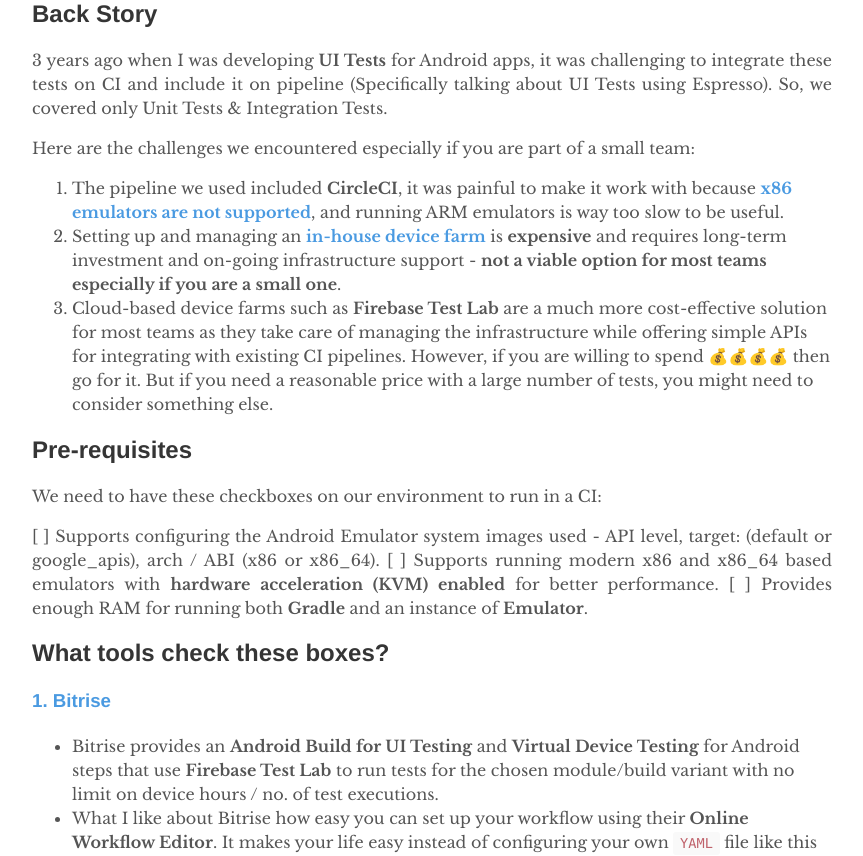
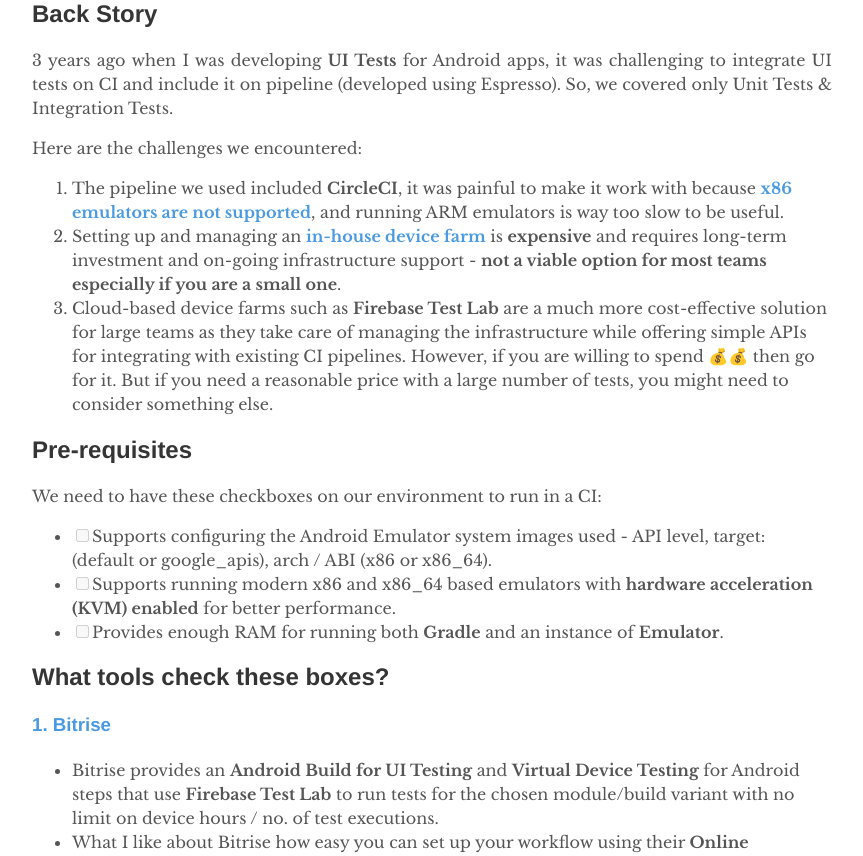
Before and after one commit to ziadtawfeek/web, a Jekyll site: the page built from _posts/2020-07-03-android-ui-tests-ci.md, in a window 1280 px wide and 1400 px high, scrolled down 635 px. Shown: the part 210-1066 px from the top of the window, without its empty margins (208-1071 px from the left). Built offline with Jekyll 4.4.1, drawn with Linux system fonts in a browser that asks for light colours; some of the changed text lies outside the part shown.

Commit message:
Update 2020-07-03-android-ui-tests-ci.md

```diff
--- a/_posts/2020-07-03-android-ui-tests-ci.md
+++ b/_posts/2020-07-03-android-ui-tests-ci.md
@@ -15,21 +15,20 @@ comments: false
 
 ## Back Story
 
-3 years ago when I was developing **UI Tests** for Android apps, it was challenging to integrate these tests on CI and include it on pipeline (Specifically talking about UI Tests using Espresso). So, we covered only Unit Tests & Integration Tests.
+3 years ago when I was developing **UI Tests** for Android apps, it was challenging to integrate UI tests on CI and include it on pipeline (developed using Espresso). So, we covered only Unit Tests & Integration Tests.
 
-Here are the challenges we encountered especially if you are part of a small team:
+Here are the challenges we encountered:
 
 1. The pipeline we used included **CircleCI**, it was painful to make it work with because **[x86 emulators are not supported](https://www.reddit.com/r/androiddev/comments/7hsar5/has_anyone_been_able_to_run_espresso_tests_in/)**, and running ARM emulators is way too slow to be useful.
 2. Setting up and managing an **[in-house device farm](https://bughuntersam.com/setting-up-a-homemade-charging-station/)** is **expensive** and requires long-term investment and on-going infrastructure support - **not a viable option for most teams especially if you are a small one**.
-3. Cloud-based device farms such as **Firebase Test Lab** are a much more cost-effective solution for most teams as they take care of managing the infrastructure while offering simple APIs for integrating with existing CI pipelines. However, if you are willing to spend 💰💰💰💰 then go for it. But if you need a reasonable price with a large number of tests, you might need to consider something else.
+3. Cloud-based device farms such as **Firebase Test Lab** are a much more cost-effective solution for large teams as they take care of managing the infrastructure while offering simple APIs for integrating with existing CI pipelines. However, if you are willing to spend 💰💰 then go for it. But if you need a reasonable price with a large number of tests, you might need to consider something else.
 
 ## Pre-requisites
 
 We need to have these checkboxes on our environment to run in a CI:
-
-[ ]  Supports configuring the Android Emulator system images used - API level, target: (default or google_apis), arch / ABI (x86 or x86_64).
-[ ]  Supports running modern x86 and x86_64 based emulators with **hardware acceleration (KVM) enabled** for better performance.
-[ ]  Provides enough RAM for running both **Gradle** and an instance of **Emulator**.
+- [ ]  Supports configuring the Android Emulator system images used - API level, target: (default or google_apis), arch / ABI (x86 or x86_64).
+- [ ]  Supports running modern x86 and x86_64 based emulators with **hardware acceleration (KVM) enabled** for better performance.
+- [ ]  Provides enough RAM for running both **Gradle** and an instance of **Emulator**.
 
 ## What tools check these boxes?
 
```
Also changed, not shown: other parts of _posts/2020-07-03-android-ui-tests-ci.md (+6 -6 lines).
